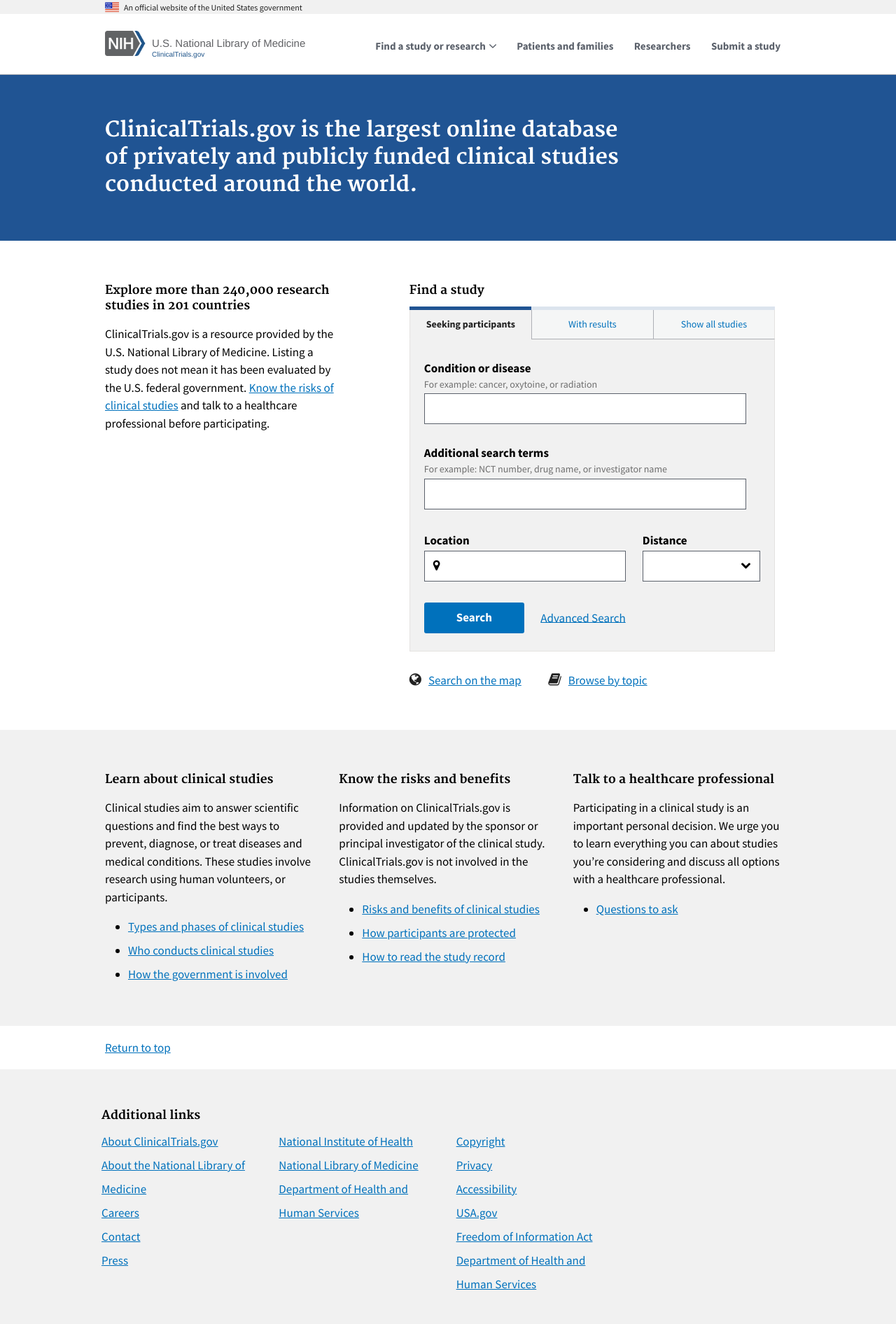
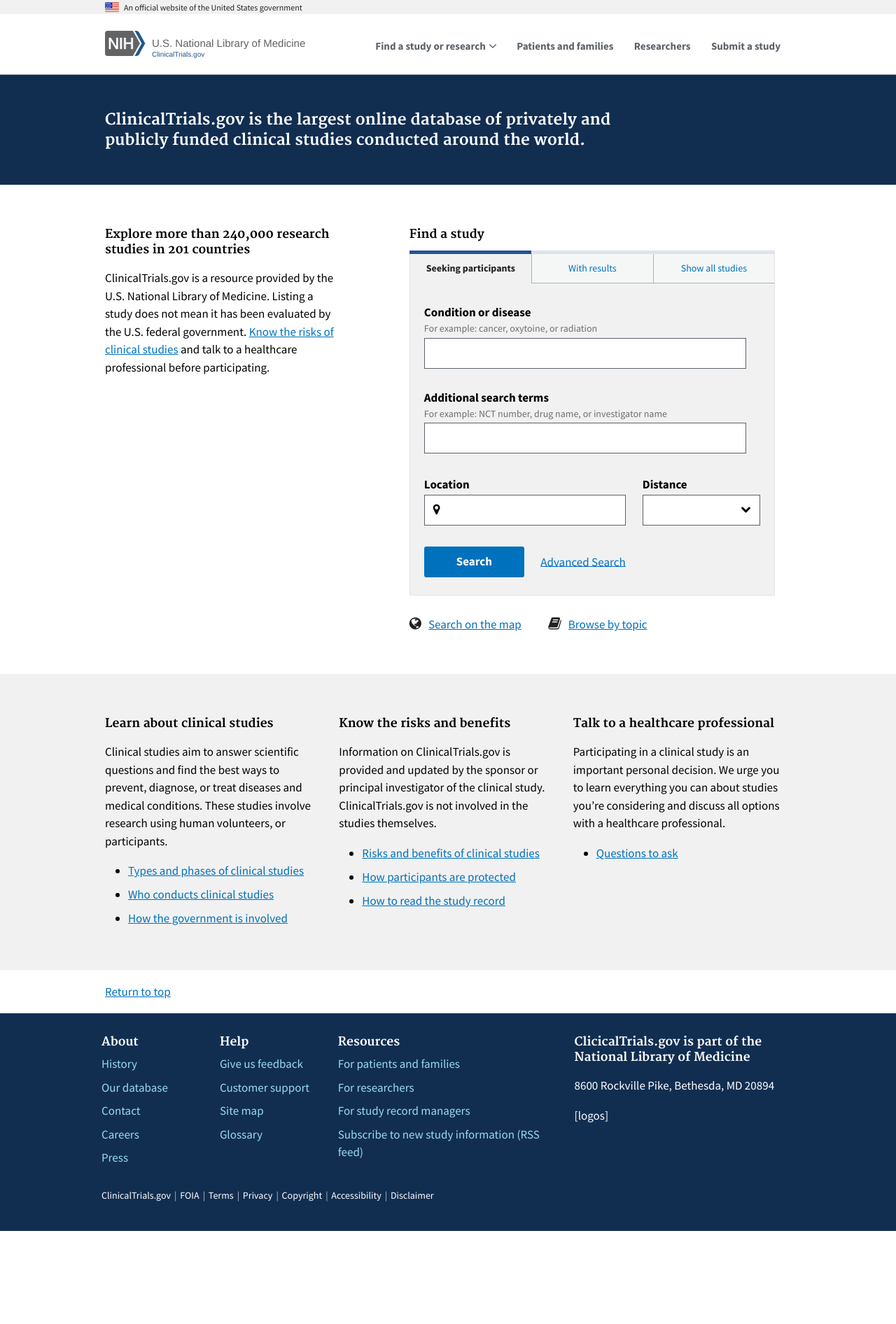
Before and after one commit to 18F/clinical-trials-prototype, a Jekyll site: the page built from pages/home.md, in a window 1280 px wide. Shown: the whole page at 70% size. Built offline with Jekyll 4.4.1, drawn with Linux system fonts in a browser that asks for light colours; after the commit the page ends 1759 px from its top, so only the background shows below that.

Commit message:
Add updated footer

```diff
--- a/_layouts/base.html
+++ b/_layouts/base.html
@@ -87,7 +87,59 @@
     <main id="main-content">
     {{ content }}
     </main>
-    <footer role="contentinfo"></footer>
+    <footer class="usa-footer usa-footer-big" role="contentinfo">
+      <div class="usa-grid usa-footer-return-to-top">
+        <a href="#">Return to top</a>
+      </div>
+      <div class="usa-footer-primary-section">
+        <nav class="usa-footer-nav">
+          <div class="usa-grid-full">
+            <div class="usa-width-one-sixth">
+              <h4>About</h4>
+              <ul class="usa-unstyled-list">
+                <li><a href="javascript:void(0);">History</a></li>
+                <li><a href="javascript:void(0);">Our database</a></li>
+                <li><a href="javascript:void(0);">Contact</a></li>
+                <li><a href="javascript:void(0);">Careers</a></li>
+                <li><a href="javascript:void(0);">Press</a></li>
+              </ul>
+            </div>
+            <div class="usa-width-one-sixth">
+              <h4>Help</h4>
+              <ul class="usa-unstyled-list">
+                <li><a href="javascript:void(0);">Give us feedback</a></li>
+                <li><a href="javascript:void(0);">Customer support</a></li>
+                <li><a href="javascript:void(0);">Site map</a></li>
+                <li><a href="javascript:void(0);">Glossary</a></li>
+              </ul>
+            </div>
+            <div class="usa-width-one-third">
+              <h4>Resources</h4>
+              <ul class="usa-unstyled-list">
+                <li><a href="javascript:void(0);">For patients and families</a></li>
+                <li><a href="javascript:void(0);">For researchers</a></li>
+                <li><a href="javascript:void(0);">For study record managers</a></li>
+                <li><a href="javascript:void(0);">Subscribe to new study information (RSS feed)</a></li>
+              </ul>
+            </div>
+            <div class="usa-width-one-third">
+            <h4>ClicicalTrials.gov is part of the National Library of Medicine</h4>
+            <p>8600 Rockville Pike, Bethesda, MD 20894</p>
+            <p>[logos]</p>
+            </div>
+          </div>
+          <ul class="usa-unstyled-list usa-grid-full footer-links-baseline">
+            <li><a href="javascript:void(0);">ClinicalTrials.gov</a></li>
+            <li><a href="javascript:void(0);">FOIA</a></li>
+            <li><a href="javascript:void(0);">Terms</a></li>
+            <li><a href="javascript:void(0);">Privacy</a></li>
+            <li><a href="javascript:void(0);">Copyright</a></li>
+            <li><a href="javascript:void(0);">Accessibility</a></li>
+            <li><a href="javascript:void(0);">Disclaimer</a></li>
+          </ul>
+        </nav>
+      </div>
+    </footer>
     <script src="{{ site.baseurl }}/assets/uswds/js/uswds.min.js"></script>
   </body>
 </html>
--- a/_sass/_custom.scss
+++ b/_sass/_custom.scss
@@ -126,14 +126,15 @@
 // Hero ------------ //
 
 .hero {
-  background-color: $color-primary-darker;
+  @include padding(5rem null);
+  background-color: $color-primary-darkest;
   color: $color-white;
-
-  h2 {
-    max-width: 750px;
-  }
 }
 
+.hero-heading {
+  font-size: 22px;
+  max-width: 750px;
+}
 
 // Home
 .page-home {
@@ -359,12 +360,50 @@
 
 // Footer
 .usa-footer-primary-section {
-  // background-color: $color-gray-dark;
-  // color: $color-white;
+  background-color: $color-primary-darkest;
+  color: $color-white;
 
-  // a {
-  //   color: $color-white;
-  // }
+  a {
+    color: $color-primary-alt-light;
+    text-decoration: none;
+
+    &:hover {
+      color: $color-primary-alt-lightest;
+      text-decoration: underline;
+    }
+  }
+}
+
+.usa-footer-big {
+  ul li {
+    line-height: 1.5;
+  }
+
+  li:not(first-child) {
+    margin-top: 0.8rem;
+  }
+}
+
+.footer-links-baseline {
+  font-size: $small-font-size;
+  margin-top: 3rem;
+
+  li {
+    display: inline;
+
+    &:not(:last-child) {
+      &:after {
+        content: "|";
+        margin-left: 5px;
+        margin-right: 2px;
+        opacity: 0.7;
+      }
+    }
+  }
+
+  a {
+    color: $color-white;
+  }
 }
 
 // Colors ------- //
--- a/pages/home.md
+++ b/pages/home.md
@@ -4,9 +4,9 @@
 class: home
 ---
 
-<section class="usa-section hero">
+<section class="hero">
   <div class="usa-grid">
-    <h2>ClinicalTrials.gov is the largest online database of privately and publicly funded clinical studies conducted around the world.</h2>
+    <h2 class="hero-heading">ClinicalTrials.gov is the largest online database of privately and publicly funded clinical studies conducted around the world.</h2>
   </div>
 </section>
 <section class="usa-section">
@@ -110,35 +110,3 @@
     </section>
   </div>
 </section>
-<footer class="usa-footer usa-footer-big" role="contentinfo">
-  <div class="usa-grid usa-footer-return-to-top">
-    <a href="#">Return to top</a>
-  </div>
-  <div class="usa-footer-primary-section">
-    <div class="usa-grid-full">
-      <nav class="usa-footer-nav">
-        <h4>Additional links</h4>
-        <ul class="usa-unstyled-list usa-width-one-fourth">
-          <li><a href="javascript:void(0);">About ClinicalTrials.gov</a></li>
-          <li><a href="javascript:void(0);">About the National Library of Medicine</a></li>
-          <li><a href="javascript:void(0);">Careers</a></li>
-          <li><a href="javascript:void(0);">Contact</a></li>
-          <li><a href="javascript:void(0);">Press</a></li>
-        </ul>
-        <ul class="usa-unstyled-list usa-width-one-fourth">
-          <li><a href="javascript:void(0);">National Institute of Health</a></li>
-          <li><a href="javascript:void(0);">National Library of Medicine</a></li>
-          <li><a href="javascript:void(0);">Department of Health and Human Services</a></li>
-        </ul>
-        <ul class="usa-unstyled-list usa-width-one-fourth">
-          <li><a href="javascript:void(0);">Copyright</a></li>
-          <li><a href="javascript:void(0);">Privacy</a></li>
-          <li><a href="javascript:void(0);">Accessibility</a></li>
-          <li><a href="javascript:void(0);">USA.gov</a></li>
-          <li><a href="javascript:void(0);">Freedom of Information Act</a></li>
-          <li><a href="javascript:void(0);">Department of Health and Human Services</a></li>
-        </ul>
-      </nav>
-    </div>
-  </div>
-</footer>
```
